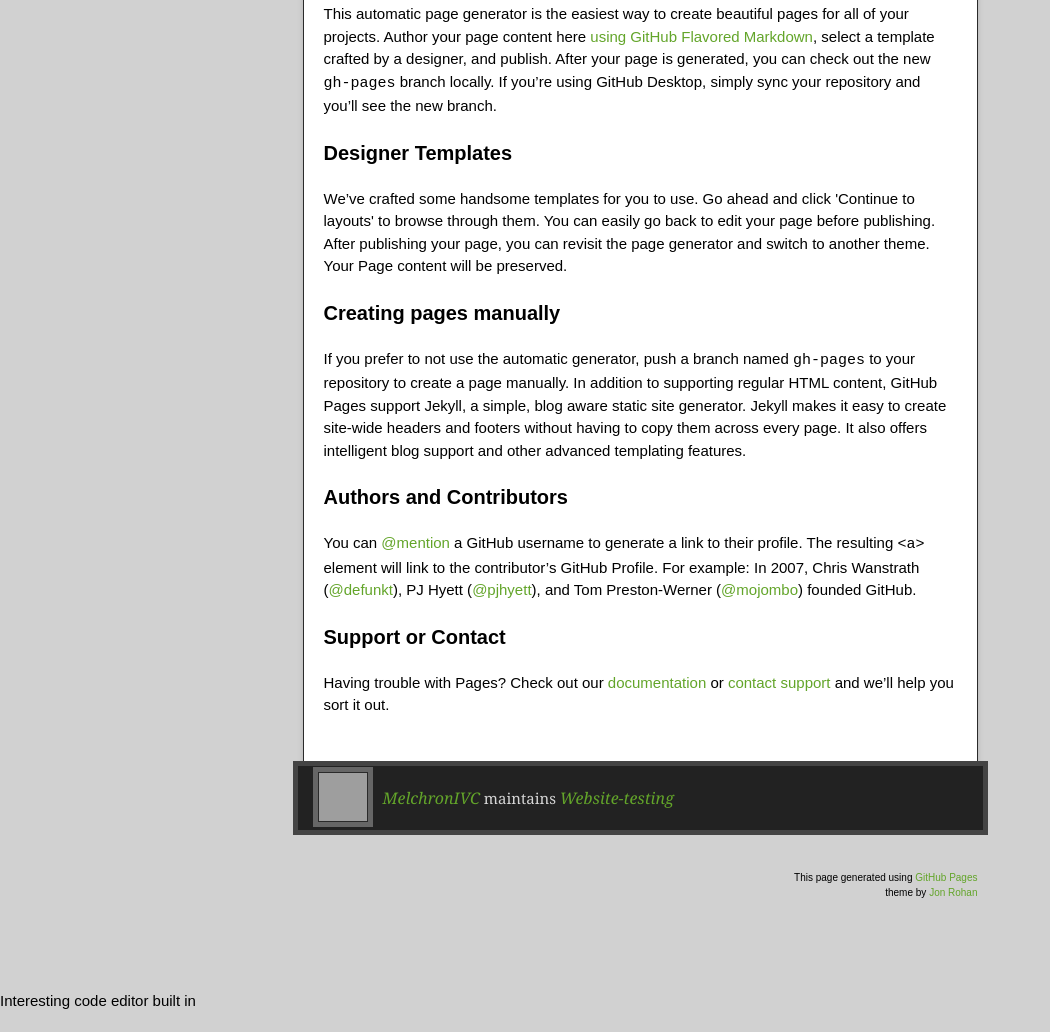
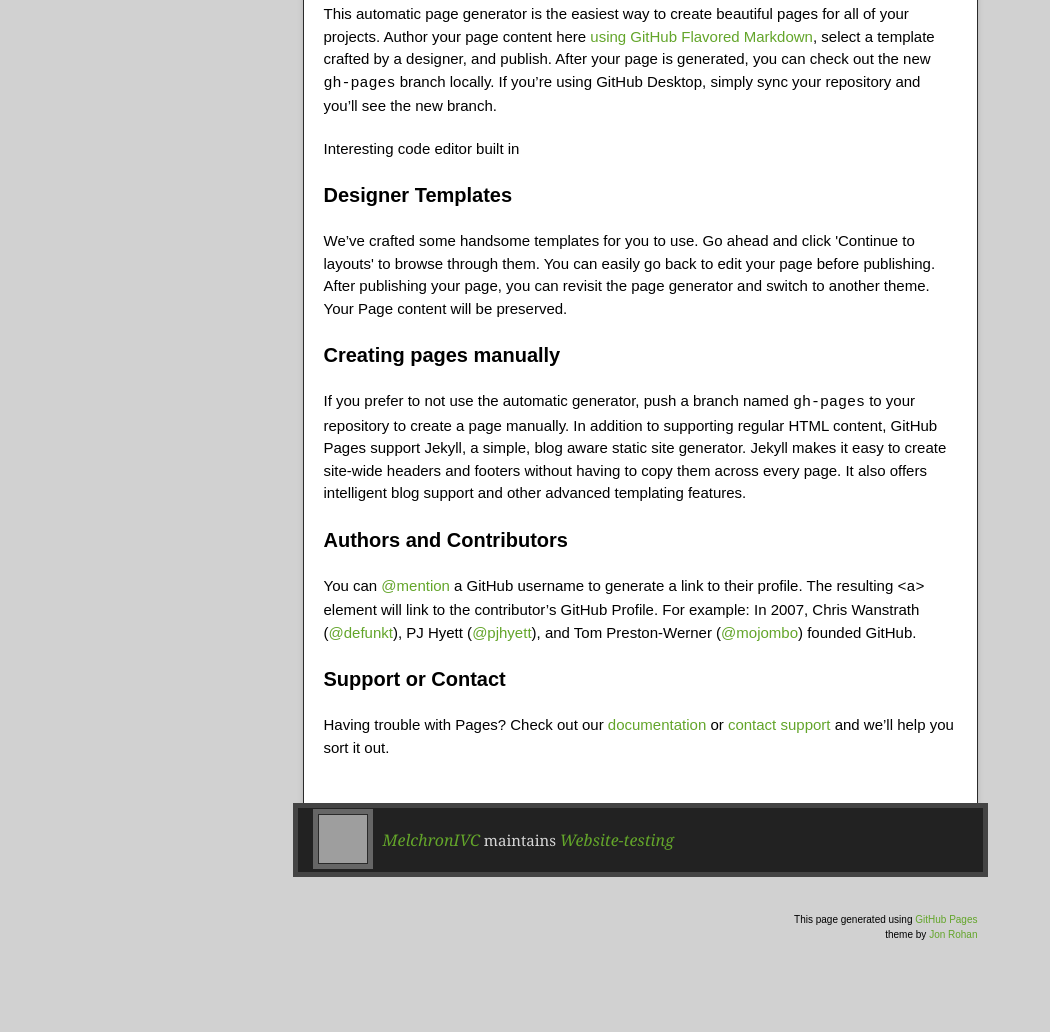
Before and after one commit to MelchronIVC/website-testing, a plain HTML site: page index.html in a window 1280 px wide. Shown: the part 345-1377 px from the top of the page, without its empty margins (0-1050 px from the left). Drawn offline with nearby package versions, Linux system fonts and the light colour scheme; grey boxes are pictures that could not be loaded.

Commit message:
Update index.html

```diff
--- a/index.html
+++ b/index.html
@@ -39,7 +39,7 @@
           <h3>
 <a id="welcome-to-github-pages" class="anchor" href="#welcome-to-github-pages" aria-hidden="true"><span aria-hidden="true" class="octicon octicon-link"></span></a>Welcome to GitHub Pages.</h3>
 
-<p>This automatic page generator is the easiest way to create beautiful pages for all of your projects. Author your page content here <a href="https://guides.github.com/features/mastering-markdown/">using GitHub Flavored Markdown</a>, select a template crafted by a designer, and publish. After your page is generated, you can check out the new <code>gh-pages</code> branch locally. If you’re using GitHub Desktop, simply sync your repository and you’ll see the new branch.</p>
+<p>This automatic page generator is the easiest way to create beautiful pages for all of your projects. Author your page content here <a href="https://guides.github.com/features/mastering-markdown/">using GitHub Flavored Markdown</a>, select a template crafted by a designer, and publish. After your page is generated, you can check out the new <code>gh-pages</code> branch locally. If you’re using GitHub Desktop, simply sync your repository and you’ll see the new branch.</p><p>Interesting code editor built in</p>
 
 <h3>
 <a id="designer-templates" class="anchor" href="#designer-templates" aria-hidden="true"><span aria-hidden="true" class="octicon octicon-link"></span></a>Designer Templates</h3>
@@ -79,7 +79,7 @@
     <a href="https://github.com/MelchronIVC/website-testing/tarball/master" class="tar">tar</a><a href="https://github.com/MelchronIVC/website-testing/zipball/master" class="zip">zip</a><a href="" class="code">source code</a>
     <p class="name"></p>
   </div>
-<p>Interesting code editor built in</p>
+
 
 </body>
 </html>
```
